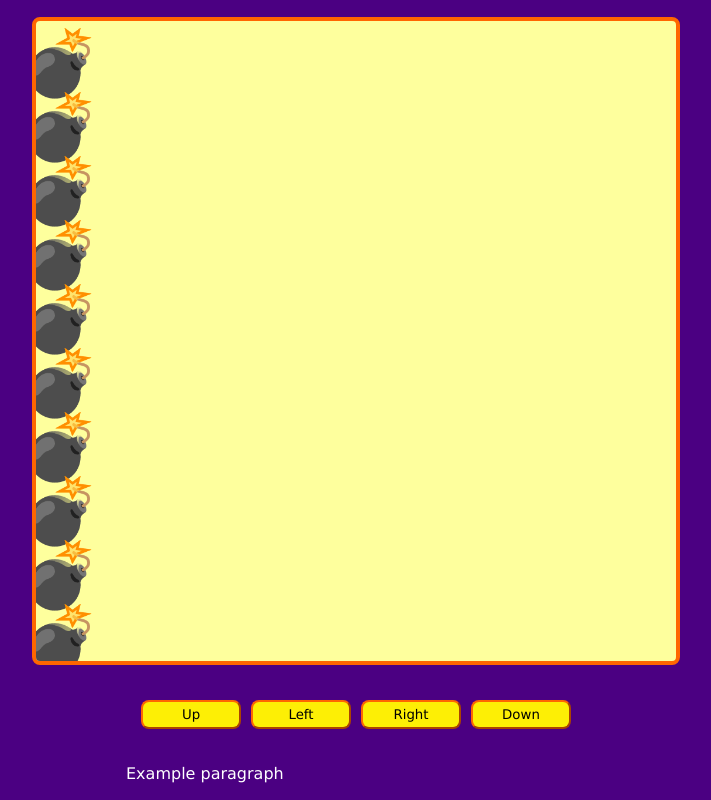
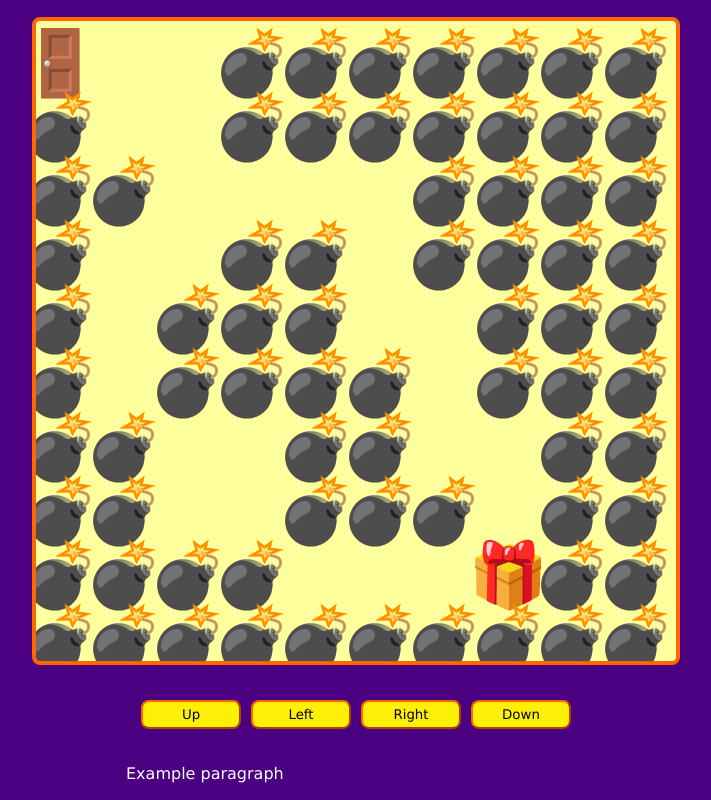
Before and after one commit to Zistaeb/taller-practico-JS-videogames, a website: page public/index.html in a window 1280 px wide. Shown: the whole page, without its empty margins (284-995 px from the left). Drawn offline with Linux system fonts and the light colour scheme.

Commit message:
Array multidimensionales JS

```diff
--- a/game.js
+++ b/public/game.js
@@ -27,8 +27,15 @@ function startGame () {
     game.font = elementsSize + 'px Verdana';
     game.textAlign = 'end';
 
-    for(let i = 1; i <=10; i++ ) {
-        game.fillText(emojis['X'], elementsSize, elementsSize * i);
+    const map = maps[1];
+    const mapRows = map.trim().split('\n');
+    const mapRowCols = mapRows.map(row => row.trim().split(''));
+    console.log(map, mapRows, mapRowCols);
+
+    for(let row = 1; row <=10; row++ ) {
+        for (let col = 1; col <= 10; col++) {
+            game.fillText(emojis[mapRowCols[row - 1][col - 1]], elementsSize * col, elementsSize * row);
+        }
     };
 
 
```
Also changed, not shown: public/index.html (renamed from index.html, +0 -1 lines), server.js (+0 -7 lines), public/maps.js (renamed from maps.js), public/styles.css (renamed from styles.css), 1 other file.
